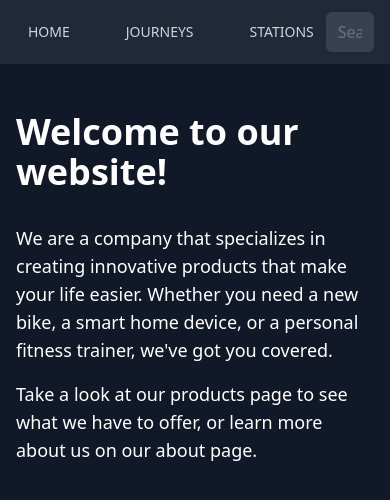
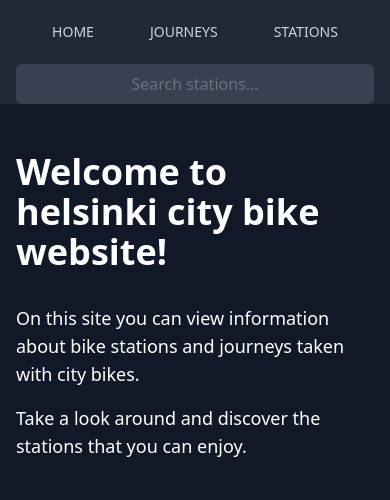
Before and after one commit to PlayJeri/BikeApp, a React (Vite) app in the folder frontend/bike_app/: page / in a window 390 px wide. Shown: the top 500 px of the page. Built offline with nearby package versions, Linux system fonts and the light colour scheme.

Commit message:
responsiveness optimization

```diff
--- a/frontend/bike_app/src/components/Navbar.tsx
+++ b/frontend/bike_app/src/components/Navbar.tsx
@@ -62,7 +62,7 @@ const Navbar: React.FC = () => {
               </Link>
             </div>
           </div>
-          <div className="relative flex items-center">
+          <div className="relative items-center hidden md:block">
             <input
               id="search-field"
               type="text"
@@ -91,6 +91,34 @@ const Navbar: React.FC = () => {
             )}
           </div>
         </div>
+        <div className="relative items-center block md:hidden">
+            <input
+              id="search-field"
+              type="text"
+              className="mx-auto w-full md:w-64 text-center py-2 px-3 rounded-md bg-gray-700 text-gray-300 placeholder-gray-500 focus:outline-none focus:ring-2 focus:ring-offset-2 focus:ring-offset-gray-800 focus:ring-white"
+              placeholder="Search stations..."
+              onChange={handleSearchInputChange}
+              value={searchValue}
+              onBlur={handleSetIsDropdownOpen}
+              onFocus={() => setIsDropdownOpen(true)}
+            />
+            {isDropdownOpen && (
+              <div className="absolute bg-white w-full mt-1 rounded-md shadow-lg" style={{top: '100%'}}>
+              <ul className="py-1">
+                {searchResults.map((station) => (
+                  <li key={station.station_id} className="px-3 py-2 hover:bg-gray-100">
+                    <Link
+                      to={`/station/${station.station_id}`}
+                      className="block text-gray-900 hover:text-white"
+                    >
+                      {station.station_name_finnish}
+                    </Link>
+                  </li>
+                ))}
+              </ul>
+            </div>
+            )}
+          </div>
       </nav>
     </header>
   );
--- a/frontend/bike_app/src/pages/HomePage.tsx
+++ b/frontend/bike_app/src/pages/HomePage.tsx
@@ -6,13 +6,12 @@ const Home: React.FC = () => {
     <div className="bg-gray-900 min-h-screen text-white">
       <Navbar />
       <main className="container mx-auto px-4 sm:px-6 lg:px-8 py-12">
-        <h1 className="text-4xl font-bold mb-8">Welcome to our website!</h1>
+        <h1 className="text-4xl font-bold mb-8">Welcome to helsinki city bike website!</h1>
         <p className="text-lg mb-4">
-          We are a company that specializes in creating innovative products that make your life easier. Whether you need
-          a new bike, a smart home device, or a personal fitness trainer, we've got you covered.
+          On this site you can view information about bike stations and journeys taken with city bikes.
         </p>
         <p className="text-lg">
-          Take a look at our products page to see what we have to offer, or learn more about us on our about page.
+          Take a look around and discover the stations that you can enjoy.
         </p>
       </main>
     </div>
```
